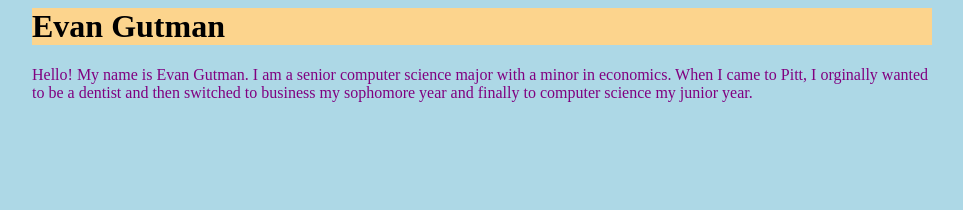
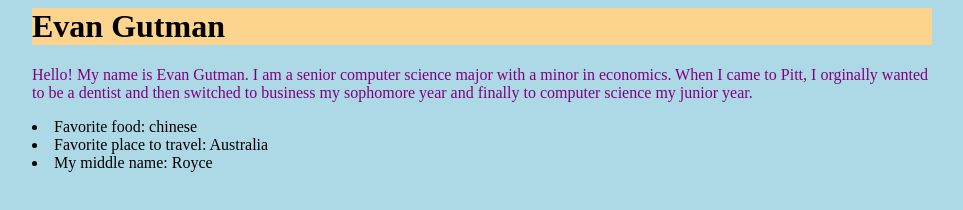
Before and after one commit to evangutman/-assignment-1, a plain HTML site: page index.html in a window 1280 px wide. Shown: the whole page, without its empty margins (158-1121 px from the left). Drawn offline with Linux system fonts and the light colour scheme.

Commit message:
Update index.html

```diff
--- a/index.html
+++ b/index.html
@@ -11,7 +11,10 @@
     <div class="text">
       <h1>Evan Gutman</h1>
       <p style="color:purple;"> Hello! My name is Evan Gutman. I am a senior computer science major with a minor in economics. When I came to Pitt, I orginally wanted to be a dentist and then switched to business my sophomore year and finally to computer science my junior year.</p>
-    </div>
+      <li>Favorite food: chinese </li>
+      <li>Favorite place to travel: Australia </li>
+      <li>My middle name: Royce </li>
+      </div>
     </div>
   </div>
 </body>
```
